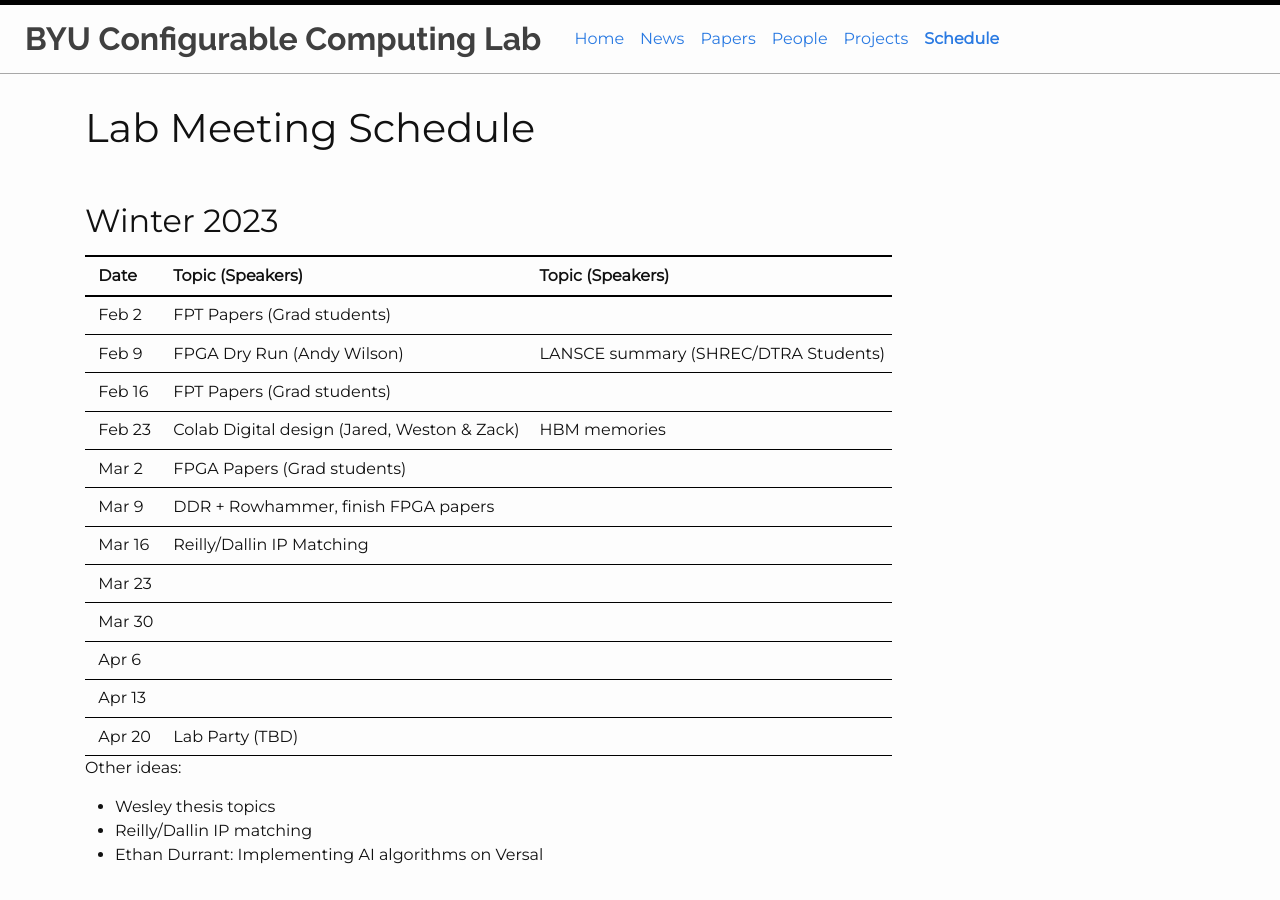
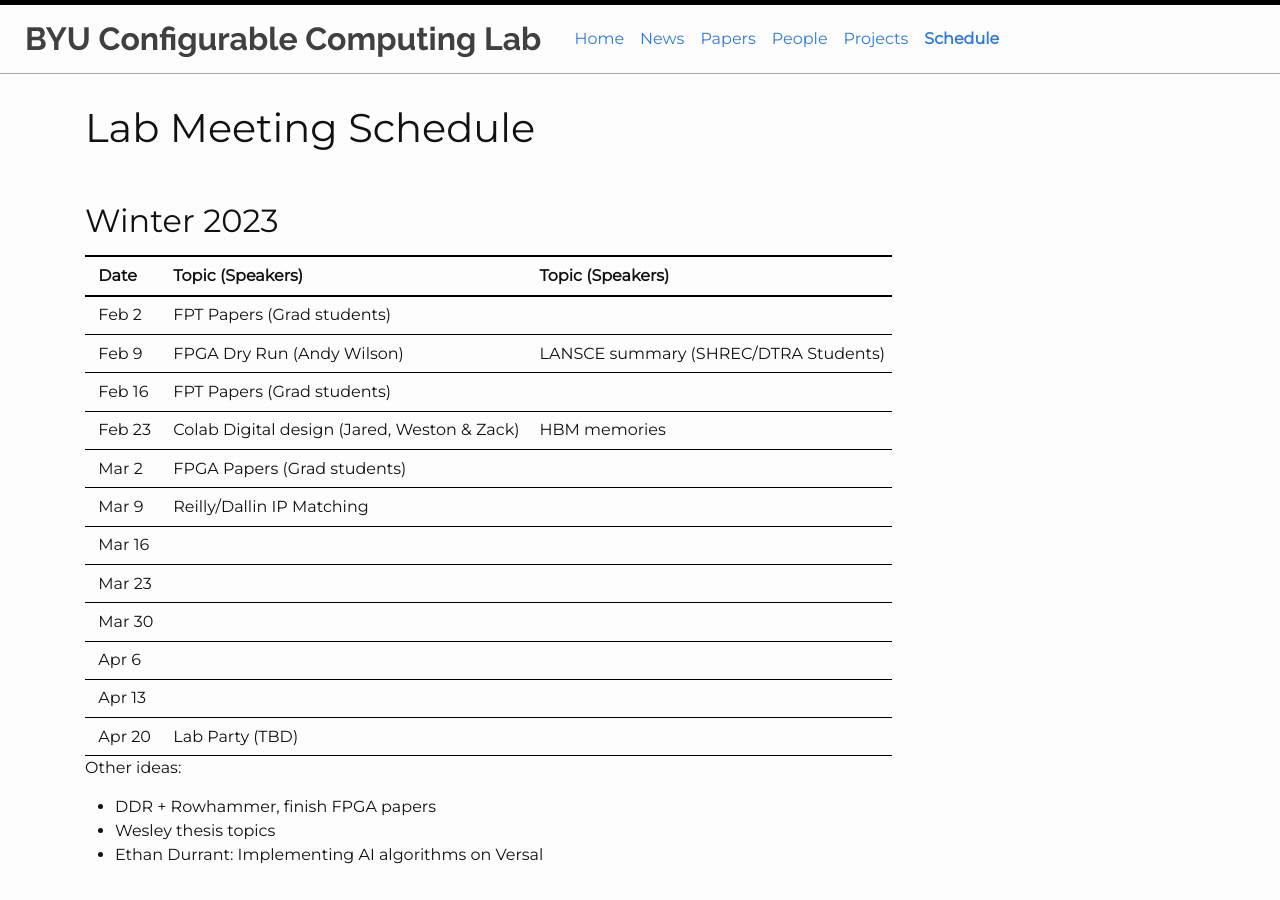
Before and after one commit to byuccl/byuccl.github.io, a Jekyll site: the page built from pages/schedule.md, in a window 1280 px wide and 900 px high. Built offline with Jekyll 4.4.1, drawn with Linux system fonts in a browser that asks for light colours; nearby versions of some CDN libraries; some of the changed lines change nothing that is shown.

Commit message:
update schedule
Signed-off-by: Jeff Goeders <jeff.goeders@gmail.com>

```diff
--- a/pages/schedule.md
+++ b/pages/schedule.md
@@ -15,8 +15,8 @@ title: Schedule
 |Feb 16     | FPT Papers (Grad students)                    |
 |Feb 23     | Colab Digital design (Jared, Weston & Zack)   | HBM memories
 |Mar 2      | FPGA Papers (Grad students)
-|Mar 9      | DDR + Rowhammer, finish FPGA papers
-|Mar 16     | Reilly/Dallin IP Matching
+|Mar 9     | Reilly/Dallin IP Matching
+|Mar 16      |
 |Mar 23     |
 |Mar 30     |
 |Apr 6      |
@@ -24,8 +24,8 @@ title: Schedule
 |Apr 20     | Lab Party (TBD)
 
 Other ideas:
+* DDR + Rowhammer, finish FPGA papers
 * Wesley thesis topics
-* Reilly/Dallin IP matching
 * Ethan Durrant: Implementing AI algorithms on Versal
 
 
```
